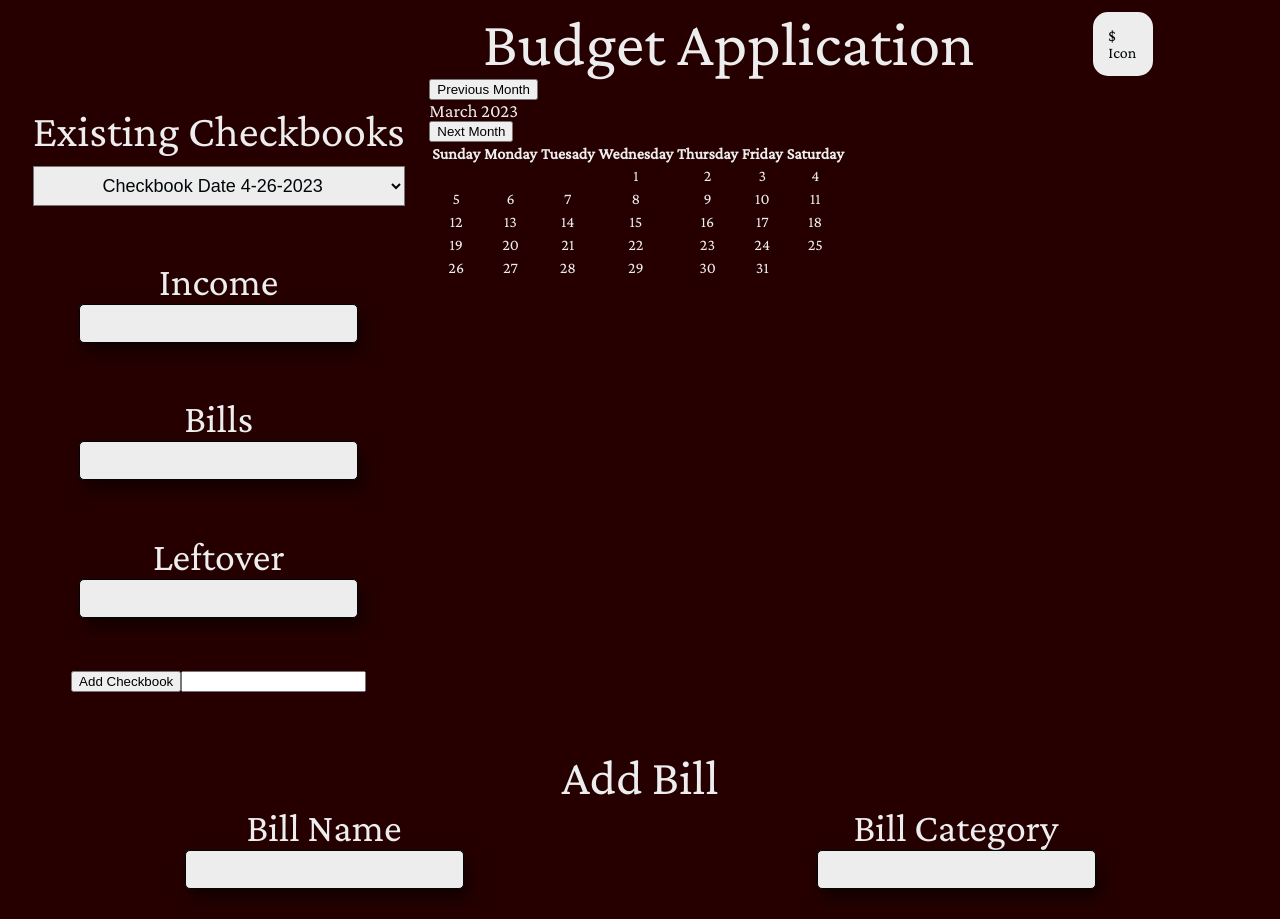
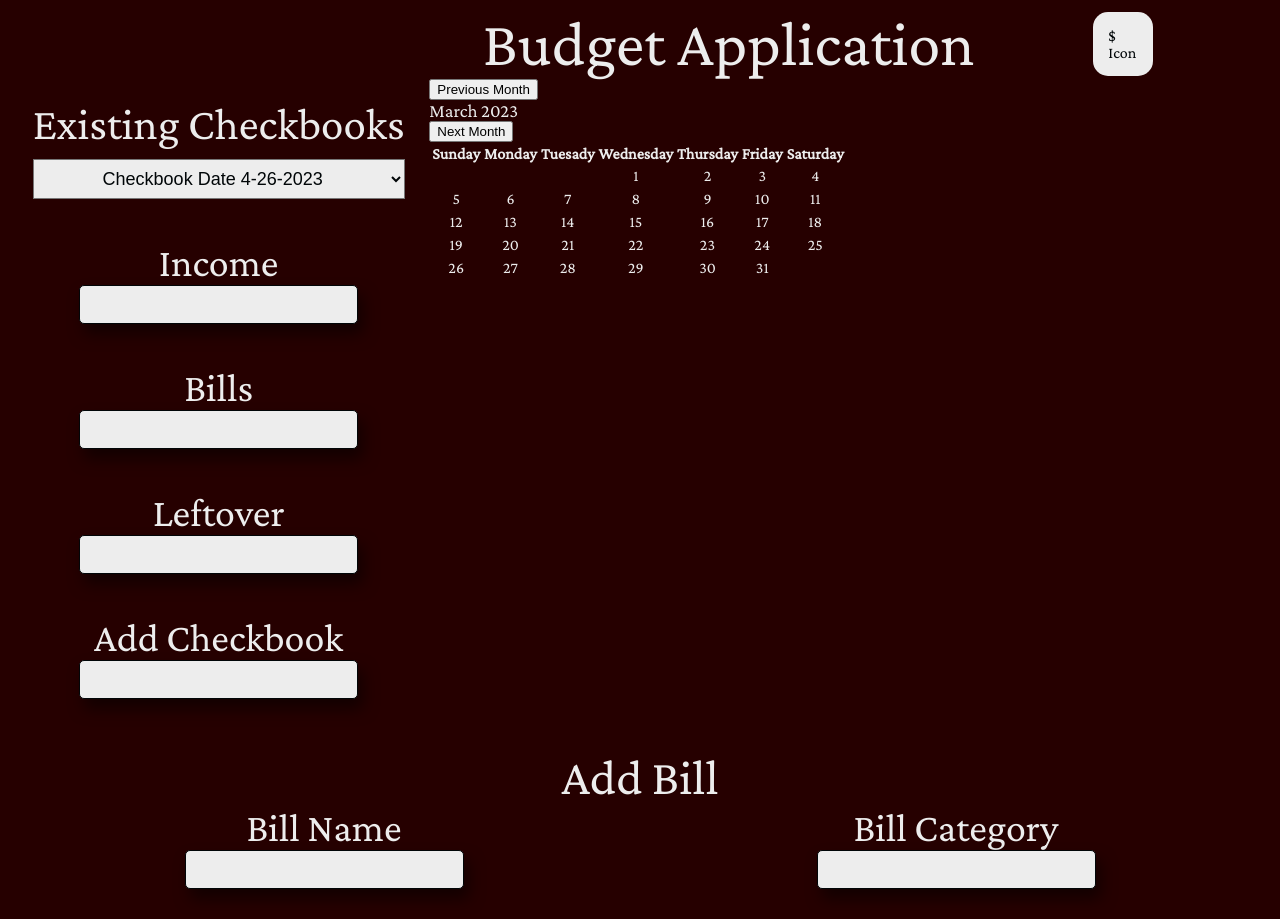
Before and after one commit to nathenjo/budget-app, a Next.js app: page / in a window 1280 px wide. Built offline with nearby package versions, Linux system fonts and the light colour scheme.

Commit message:
Added another input component to home page

```diff
--- a/pages/index.js
+++ b/pages/index.js
@@ -26,10 +26,7 @@ export default function Home(props) {
                     <Input propClass='income' inputType='text' />
                     <Input propClass='bills' inputType='text' />
                     <Input propClass='leftover' inputType='text' />
-                    <div className='add-checkbook-wrapper'>
-                        <button>Add Checkbook</button>
-                        <input type='text' className='new-checkboox-input' />
-                    </div>
+                    <Input propClass='add-checkbook' inputType='text' />
                 </div>
                 <div className='main-column-right'>
                     <Calendar />
```
